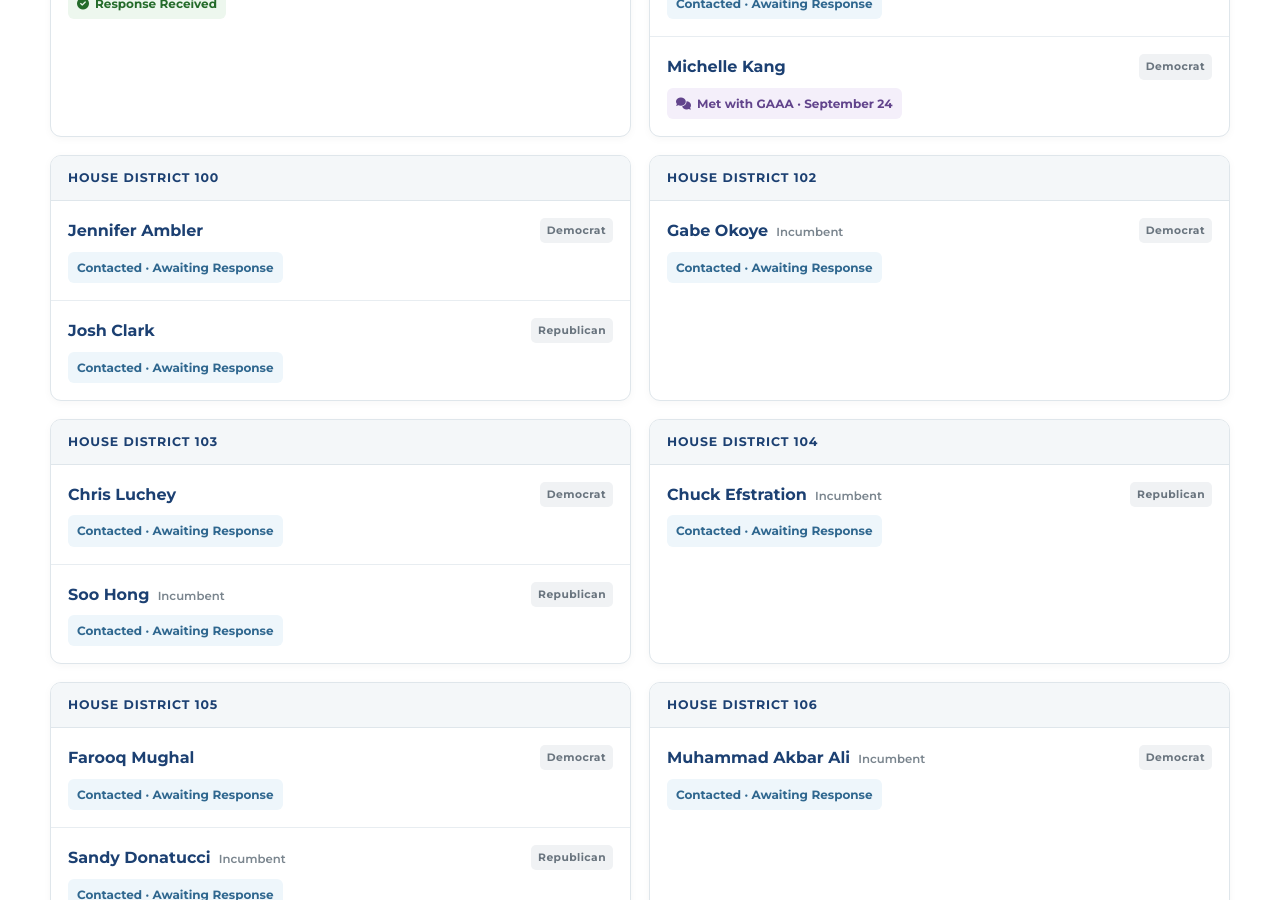
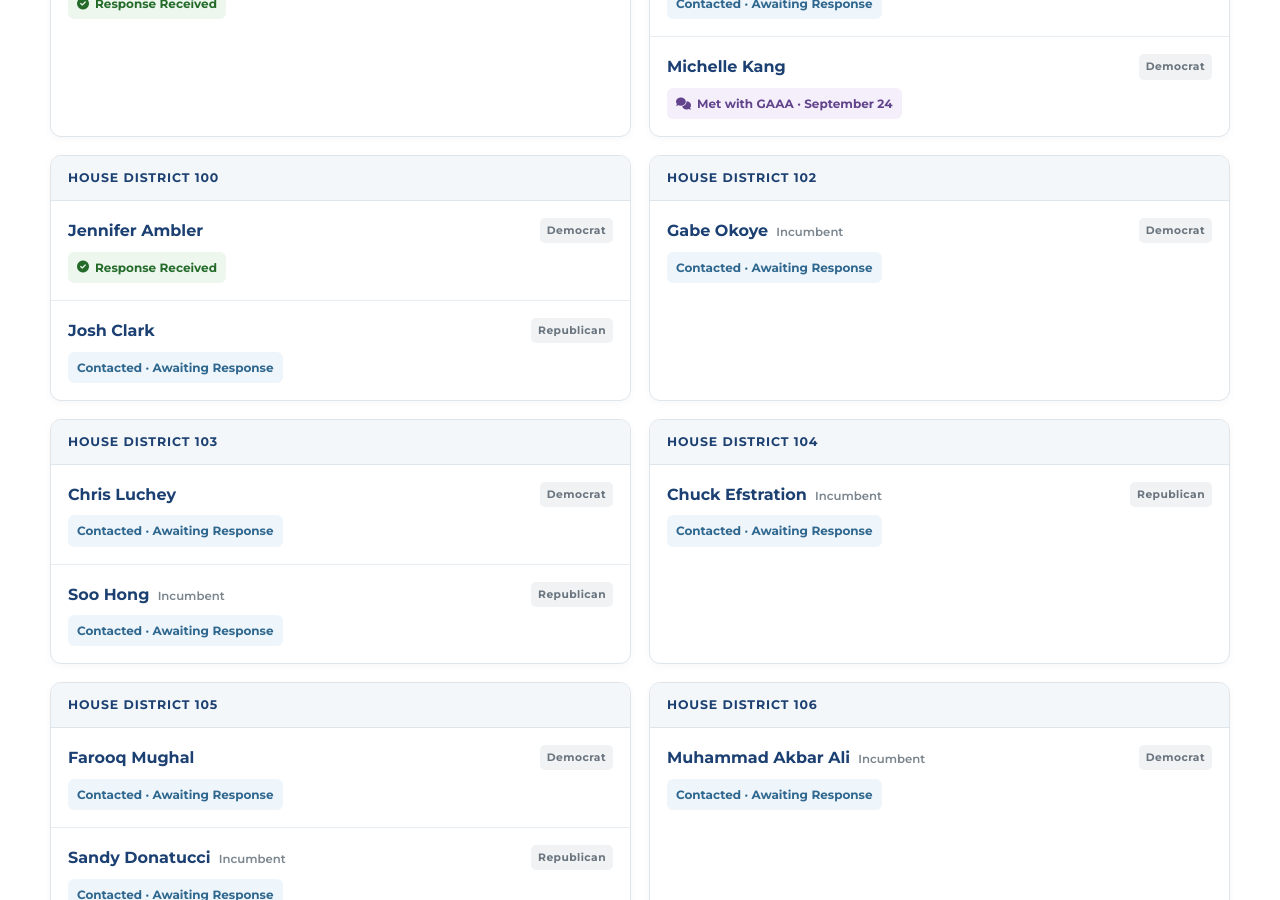
Before and after one commit to whitleybacon/gwinnett-animal-advocacy-alliance, a Jekyll site: the page built from election-2026/state/index.html, in a window 1280 px wide and 900 px high, scrolled down 4369 px. Built offline with Jekyll 4.4.1, drawn with Linux system fonts in a browser that asks for light colours.

Commit message:
Update index.html

```diff
--- a/election-2026/state/index.html
+++ b/election-2026/state/index.html
@@ -1310,8 +1310,9 @@ permalink: /election-2026/state/
             <span class="party-label">Democrat</span>
           </div>
 
-          <span class="candidate-status status-awaiting">
-            Contacted · Awaiting Response
+          <span class="candidate-status status-response">
+            <i class="fas fa-circle-check" aria-hidden="true"></i>
+            Response Received
           </span>
         </div>
 
```
